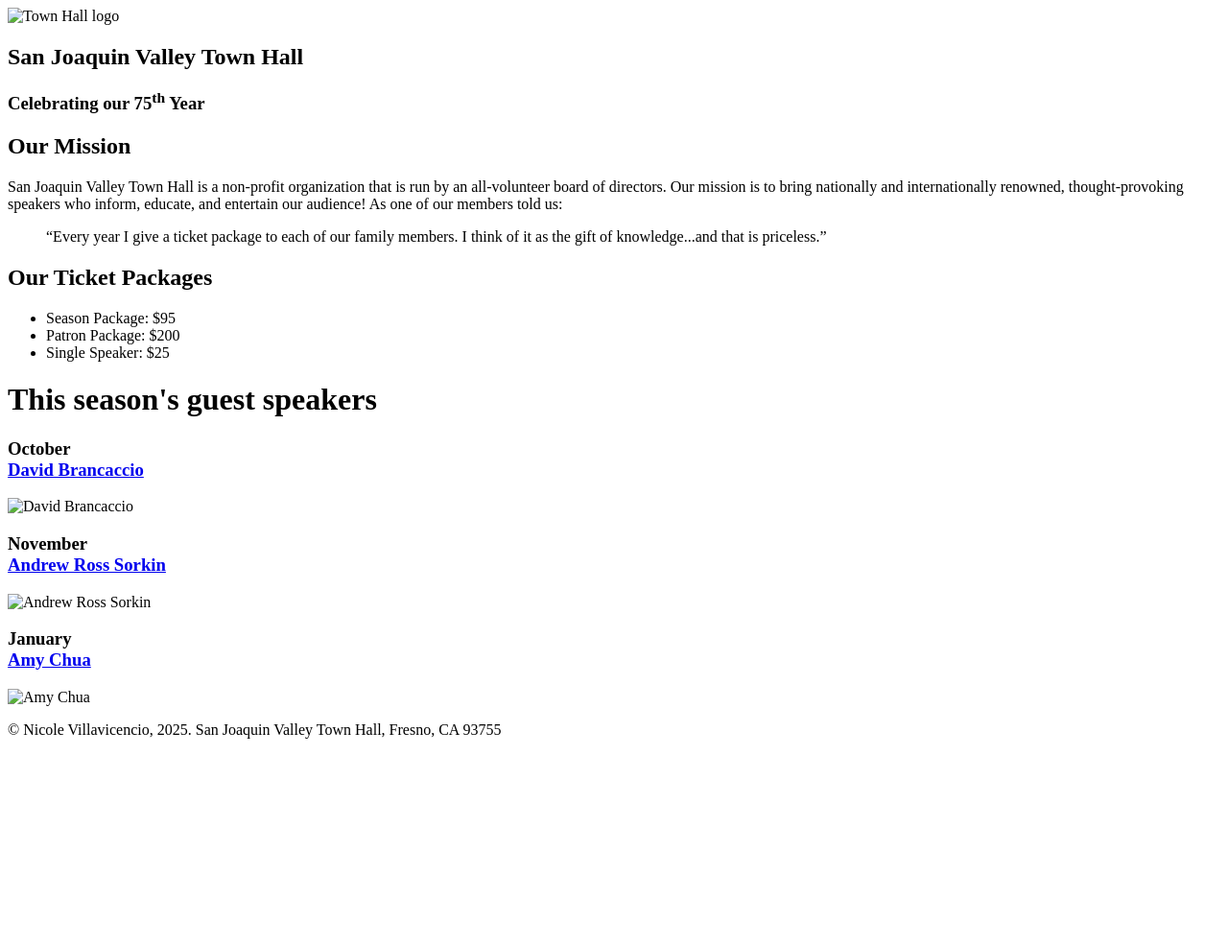
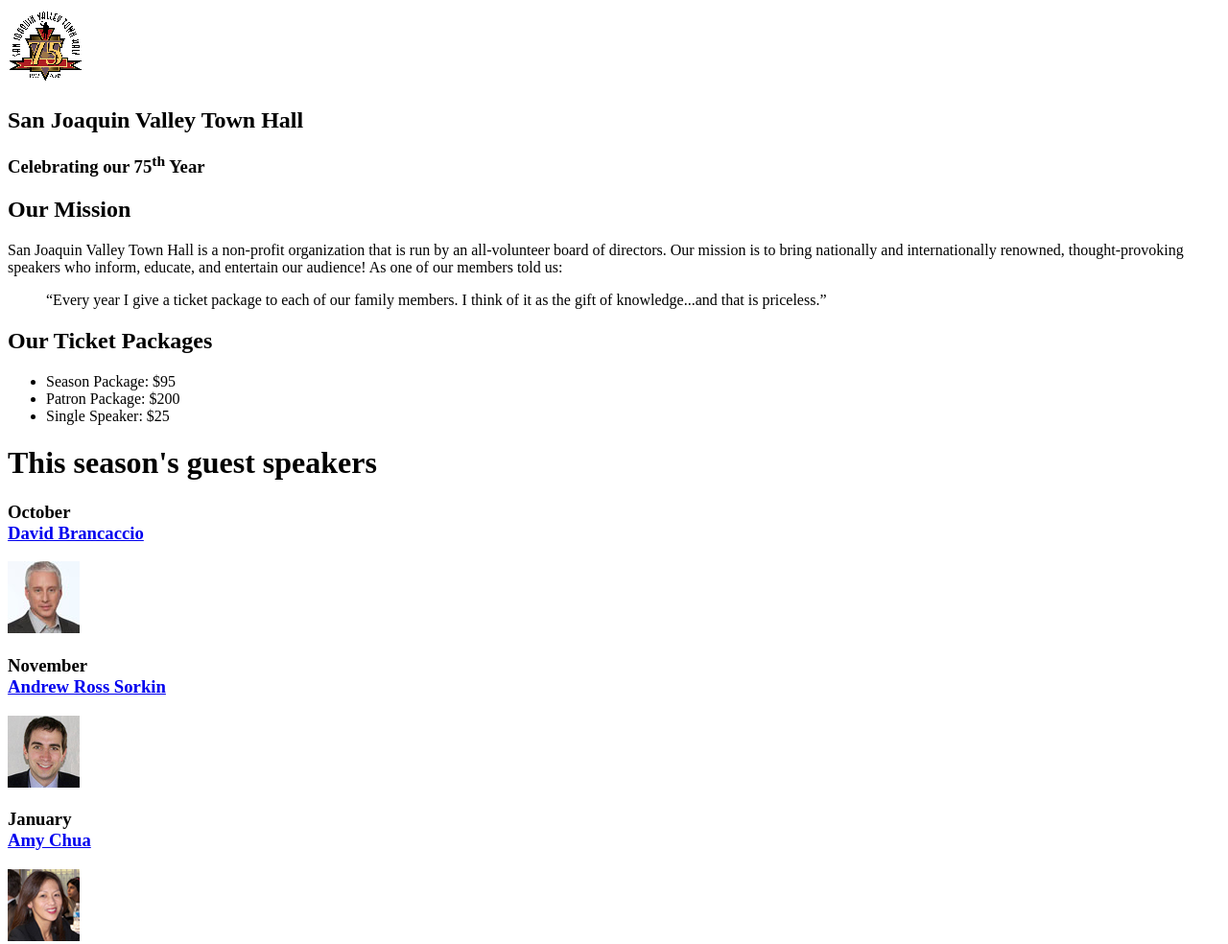
Before and after one commit to nvillavin/A05, a plain HTML site: page index.html in a window 1280 px wide. Shown: the top 984 px of the page at 96% size. Before the commit the page ends 800 px from the top, so only its background shows below. Drawn offline with Linux system fonts and the light colour scheme.

Commit message:
Refactor file paths in index.html
Updated file paths for images and links to reflect new directory structure.

```diff
--- a/index.html
+++ b/index.html
@@ -4,11 +4,11 @@
 	<meta charset="UTF-8">
 	<meta name="viewport" content="width=device-width, initial-scale=1.0">
 	<title>San Joaquin Valley Town Hall</title>
-	<link rel="icon" href="images/favicon.ico">
+	<link rel="icon" href="A05/favicon.ico">
 </head>
 <body>
 	<header>
-		<img src="images/town_hall_logo.gif" alt="Town Hall logo" height="80">
+		<img src="A05/town_hall_logo.gif" alt="Town Hall logo" height="80">
 		<h2>San Joaquin Valley Town Hall</h2>
 		<h3>Celebrating our 75<sup>th</sup> Year</h3>
 	</header>
@@ -27,17 +27,18 @@
 		</ul>
 
 		<h1>This season's guest speakers</h1>
-		<h3>October<br><a href="speakers/brancaccio.html">David Brancaccio</a></h3>
-			<img src="images/brancaccio75.jpg" alt="David Brancaccio">
+		<h3>October<br><a href="A05/brancaccio.html">David Brancaccio</a></h3>
+			<img src="A05/brancaccio75.jpg" alt="David Brancaccio">
 
-		<h3>November<br><a href="speakers/sorkin.html">Andrew Ross Sorkin</a></h3>
-			<img src="images/sorkin75.jpg" alt="Andrew Ross Sorkin">
+		<h3>November<br><a href="A05/sorkin.html">Andrew Ross Sorkin</a></h3>
+			<img src="A05/sorkin75.jpg" alt="Andrew Ross Sorkin">
 
-		<h3>January<br><a href="speakers/chua.html">Amy Chua</a></h3>
-			<img src="images/chua75.jpg" alt="Amy Chua">
+		<h3>January<br><a href="A05/chua.html">Amy Chua</a></h3>
+			<img src="A05/chua75.jpg" alt="Amy Chua">
 	</main>
 	<footer>
 		<p>&copy; Nicole Villavicencio, 2025. San Joaquin Valley Town Hall, Fresno, CA 93755</p>
 	</footer>
 </body>
+
 </html>
```
